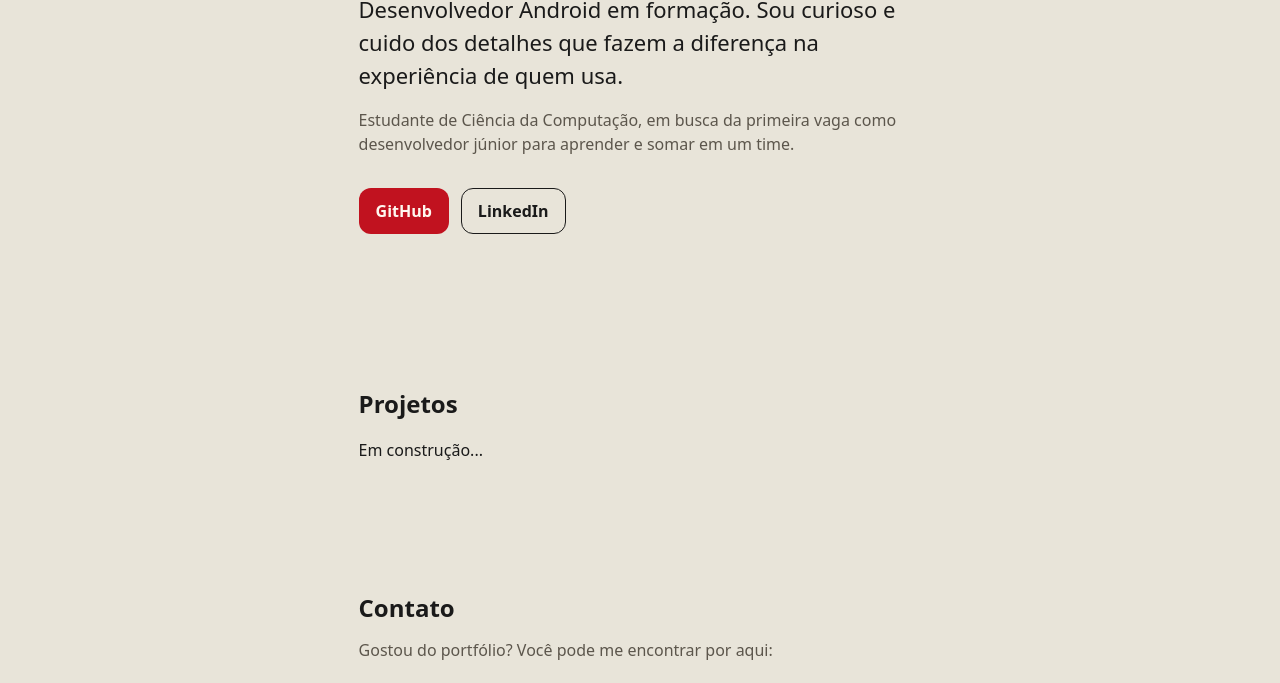
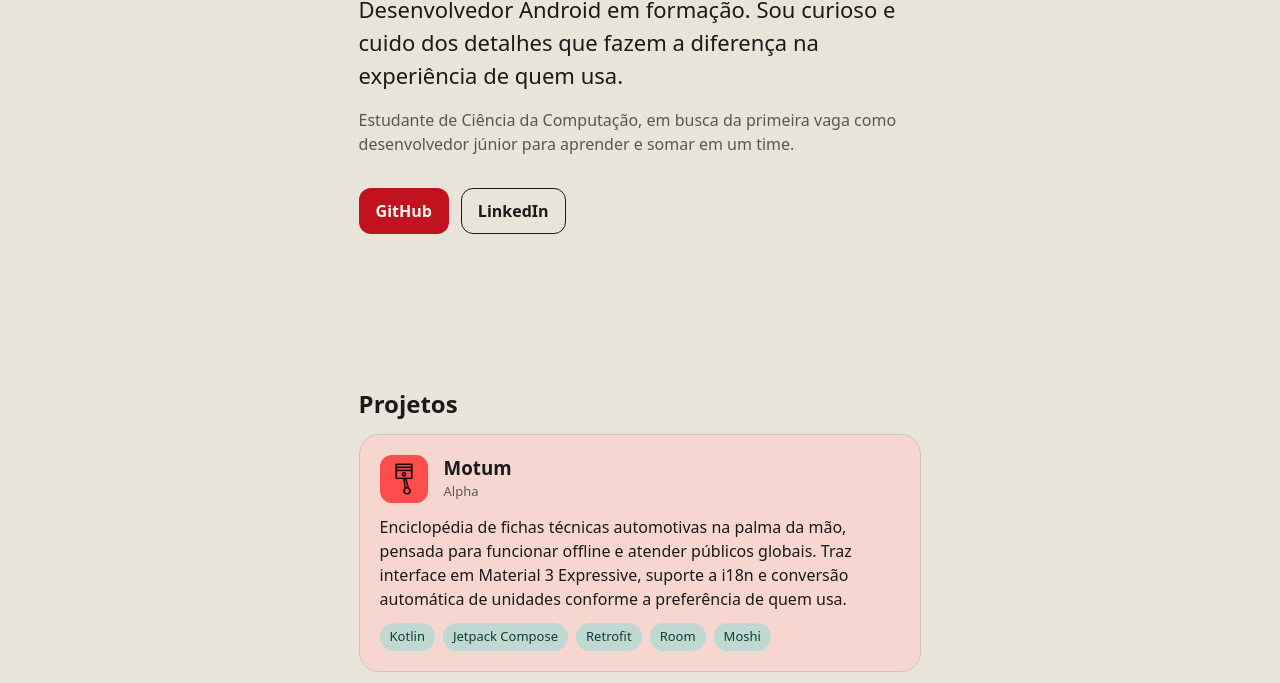
Before and after one commit to EuFellipeLima/EuFellipeLima.github.io, a plain HTML site: page index.html in a window 1280 px wide. Shown: the part 252-935 px from the top of the page. Drawn offline with Linux system fonts and the light colour scheme.

Commit message:
feat: add projects section with projects cards

```diff
--- a/css/styles.css
+++ b/css/styles.css
@@ -7,6 +7,8 @@
     --accent-strong: #8b0000;
     --on-accent: #fff8f0;
     --border: #cfc6b4;
+    --tag-bg: #bfd8d2;
+    --tag-text: #0f3d36;
     --radius-sm: 0.5rem;
     --radius-md: 0.75rem;
     --radius-lg: 1.25rem;
@@ -24,6 +26,8 @@
         --accent-strong: #ff8a8a;
         --on-accent: #1a1a1a;
         --border: #3a3633;
+        --tag-bg: #25403a;
+        --tag-text: #bfd8d2;
         color-scheme: dark;
     }
 }
@@ -236,6 +240,72 @@ a {
     transform: scale(0.98);
 }
 
+.project-list {
+    display: flex;
+    flex-direction: column;
+    gap: 1rem;
+    list-style: none;
+    margin: 0;
+    padding: 0;
+}
+
+.project-card {
+    background-color: var(--surface);
+    border: 1px solid var(--border);
+    border-radius: var(--radius-lg);
+    padding: 1.25rem;
+}
+
+.project-header {
+    display: flex;
+    gap: 1rem;
+    align-items: center;
+    margin-bottom: 0.75rem;
+}
+
+.project-icon {
+    border-radius: var(--radius-md);
+    flex-shrink: 0;
+}
+
+.project-heading {
+    flex: 1;
+    min-width: 0;
+}
+
+.project-title {
+    margin: 0 0 0.125rem;
+    line-height: 1.2;
+}
+
+.project-status {
+    margin: 0;
+    font-size: 0.8125rem;
+    color: var(--text-muted);
+}
+
+.project-description {
+    margin: 0 0 0.75rem;
+}
+
+.tag-list {
+    display: flex;
+    list-style: none;
+    margin: 0;
+    padding: 0;
+    gap: 0.5rem;
+    flex-wrap: wrap;
+}
+
+.tag {
+    background-color: var(--tag-bg);
+    color: var(--tag-text);
+    font-size: 0.8125rem;
+    font-weight: 500;
+    padding: 0.25rem 0.625rem;
+    border-radius: var(--radius-full);
+}
+
 .contact-list {
     display: flex;
     flex-direction: column;
--- a/index.html
+++ b/index.html
@@ -62,7 +62,40 @@
             </section>
             <section id="projects" class="section container">
                 <h2>Projetos</h2>
-                <p>Em construção...</p>
+                <ul class="project-list">
+                    <li>
+                        <article class="project-card">
+                            <div class="project-header">
+                                <img
+                                    src="./assets/img/motum-icon.webp"
+                                    alt=""
+                                    width="48"
+                                    height="48"
+                                    class="project-icon"
+                                />
+                                <div class="project-heading">
+                                    <h3 class="project-title">Motum</h3>
+                                    <p class="project-status">Alpha</p>
+                                </div>
+                            </div>
+                            <p class="project-description">
+                                Enciclopédia de fichas técnicas automotivas na
+                                palma da mão, pensada para funcionar offline e
+                                atender públicos globais. Traz interface em
+                                Material 3 Expressive, suporte a i18n e
+                                conversão automática de unidades conforme a
+                                preferência de quem usa.
+                            </p>
+                            <ul class="tag-list">
+                                <li class="tag">Kotlin</li>
+                                <li class="tag">Jetpack Compose</li>
+                                <li class="tag">Retrofit</li>
+                                <li class="tag">Room</li>
+                                <li class="tag">Moshi</li>
+                            </ul>
+                        </article>
+                    </li>
+                </ul>
             </section>
             <section id="contact" class="section container">
                 <h2>Contato</h2>
```
Also changed, not shown: assets/img/motum-icon.webp (added).
